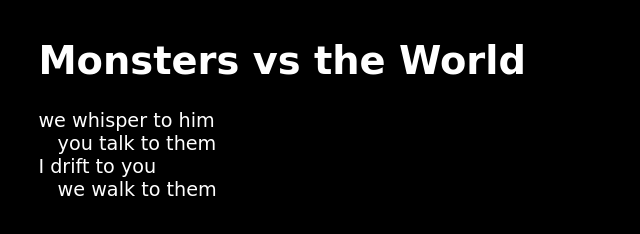
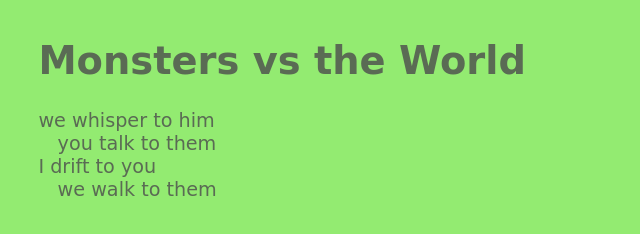
Before and after one commit to blidau/digital-writing-poem-remix, a plain HTML site: page index.html in a window 1280 px wide. Shown: the whole page, without its empty margins (0-640 px from the left). Drawn offline with Linux system fonts and the light colour scheme; a web font is replaced by a local one.

Commit message:
Update colours

```diff
--- a/index.html
+++ b/index.html
@@ -4,13 +4,13 @@
     <meta charset="utf-8" />
     <meta http-equiv="X-UA-Compatible" content="IE=edge" />
     <meta name="viewport" content="width=device-width, initial-scale=1" />
-    <link rel="preconnect" href="https://fonts.gstatic.com" />
     <!-- custom font -->
     <link rel="preconnect" href="https://fonts.gstatic.com" />
     <link
       href="https://fonts.googleapis.com/css2?family=Train+One&display=swap"
       rel="stylesheet"
     />
+    <!-- custom font ends here -->
 
     <title>Monsters vs the World</title>
 
@@ -19,12 +19,12 @@
       body {
         font-family: "Train One", cursive;
         margin: 2em;
-        background-color: #000;
-        color: #FFF;
+        background-color: #93EB71;
+        color: #5A6B54;
         font-size: 1.2em;
       }
       h1 {
-        color: #FFF;
+        color: #5A6B54;
       }
       #poem > div {
         height: 1.2em;
```
